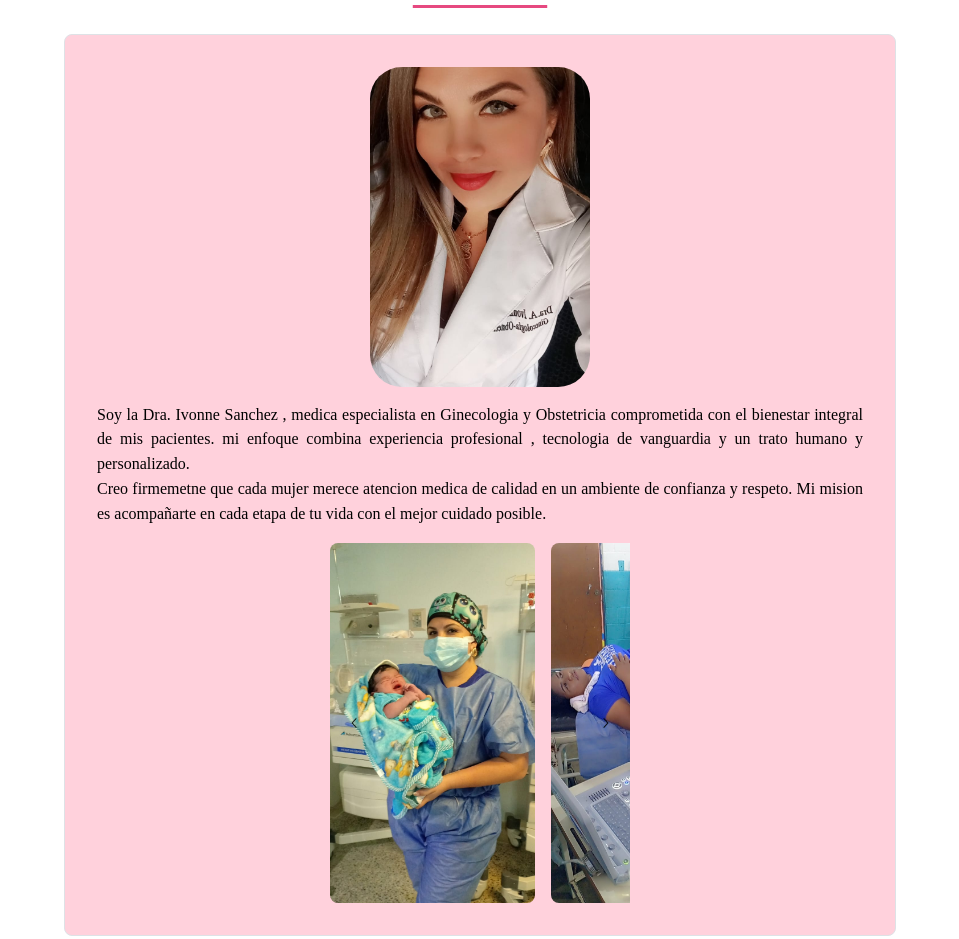
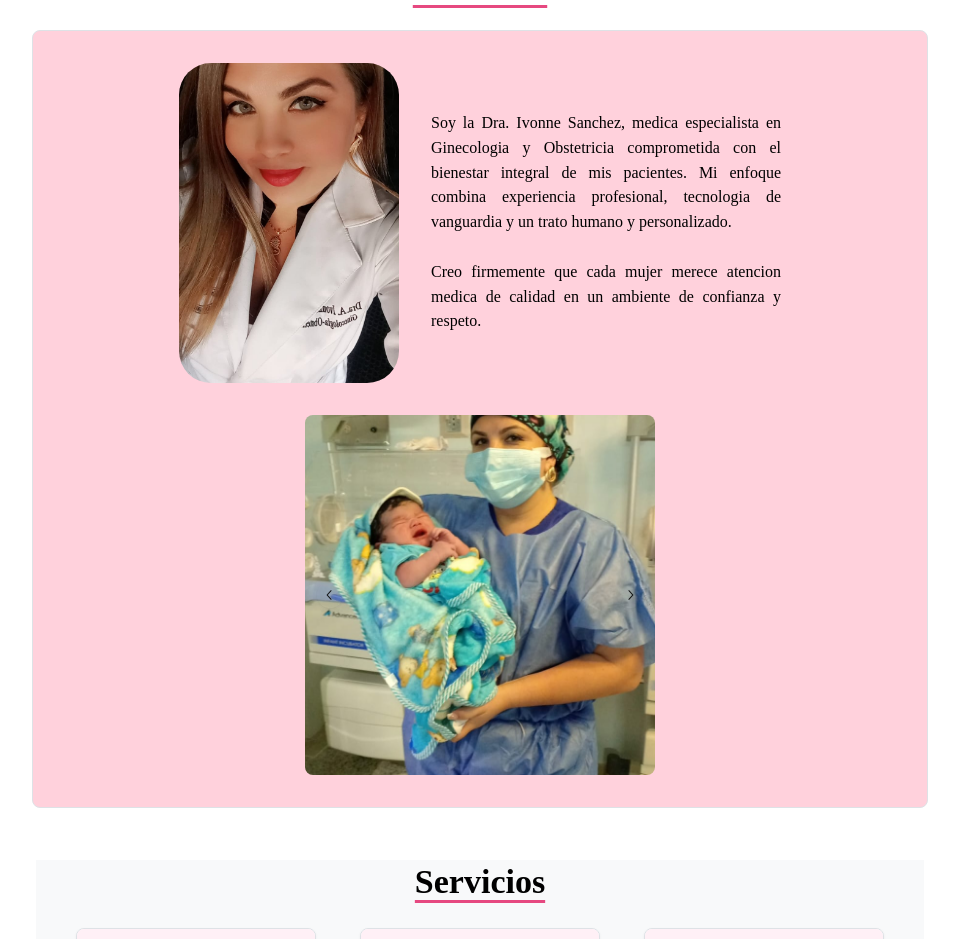
Before and after one commit to tofivann/landing_page_dra, a React (Vite) app: page / in a window 1280 px wide. Shown: the part 493-1432 px from the top of the page, without its empty margins (160-1119 px from the left). Built offline with nearby package versions, Linux system fonts and the light colour scheme; a web font is replaced by a local one.

Commit message:
cambio a la  seccion de about

```diff
--- a/src/components/AboutSection.tsx
+++ b/src/components/AboutSection.tsx
@@ -15,19 +15,16 @@ import imagen05 from "../imagenes/imagen05.png";
 import imagen06 from "../imagenes/imagen06.png";
 export function AboutSection() {
   return (
-    <Box id="sobre-mi" m="lg">
-      <Box p="sm">
+
+    <Box id="sobre-mi"  py="xl">
       <Container>
-          <Title order={1} className={classes.tituloSubrayado}>
+
+        <Title order={1} className={classes.tituloSubrayado} mb="lg">
           Sobre Mi
         </Title>
-        </Container>
-      </Box>
 
-      <Box p="sm">
-        <Container size={"xl"}>
-          <Paper radius="md" withBorder className={classes.inicioBox}>
-            <Group p="xl" justify="center" align="center">
+        <Paper radius="md" withBorder p="xl" className={classes.inicioBox} >
+          <Group justify="center" align="center" gap="xl">
             <Image
               h={320}
               w={220}
@@ -35,59 +32,36 @@ export function AboutSection() {
               src={imagen03}
               alt="Foto Profesional"
             />
-              <Text ta="justify">
-                Soy la Dra. Ivonne Sanchez , medica especialista en Ginecologia
+
+
+            <Text ta="justify" maw={350}>
+              Soy la Dra. Ivonne Sanchez, medica especialista en Ginecologia
               y Obstetricia comprometida con el bienestar integral de mis
-                pacientes. mi enfoque combina experiencia profesional ,
+              pacientes. Mi enfoque combina experiencia profesional,
               tecnologia de vanguardia y un trato humano y personalizado.
-                <br />
-                Creo firmemetne que cada mujer merece atencion medica de calidad
-                en un ambiente de confianza y respeto. Mi mision es acompañarte
-                en cada etapa de tu vida con el mejor cuidado posible.
+              <br /> <br />
+              Creo firmemente que cada mujer merece atencion medica de calidad
+              en un ambiente de confianza y respeto.
             </Text>
+
             <Carousel
-                slideSize="70%"
+              slideSize="100%"
               height={360}
-                w={300}
+
+              w={{ base: "100%", sm: 350 }}
               slideGap="md"
               withIndicators
             >
               <Carousel.Slide>
-                  <Image
-                    src={imagen05}
-                    alt="Consultorio 1"
-                    h={360}
-                    w="100%"
-                    fit="cover"
-                    radius="md"
-                  />
+                <Image src={imagen05} alt="Consultorio 1" h={360} fit="cover" radius="md" />
               </Carousel.Slide>
-
               <Carousel.Slide>
-                  <Image
-                    src={imagen06}
-                    alt="Consultorio 2"
-                    h={360}
-                    w="100%"
-                    fit="cover"
-                    radius="md"
-                  />
-                </Carousel.Slide>
-
-                <Carousel.Slide>
-                  <Image
-                    src={imagen05}
-                    h={360}
-                    w="100%"
-                    fit="cover"
-                    radius="md"
-                  />
+                <Image src={imagen06} alt="Consultorio 2" h={360} fit="cover" radius="md" />
               </Carousel.Slide>
             </Carousel>
           </Group>
         </Paper>
       </Container>
     </Box>
-    </Box>
   );
 }
```
Lines whose indentation alone changed are shown as unchanged.
